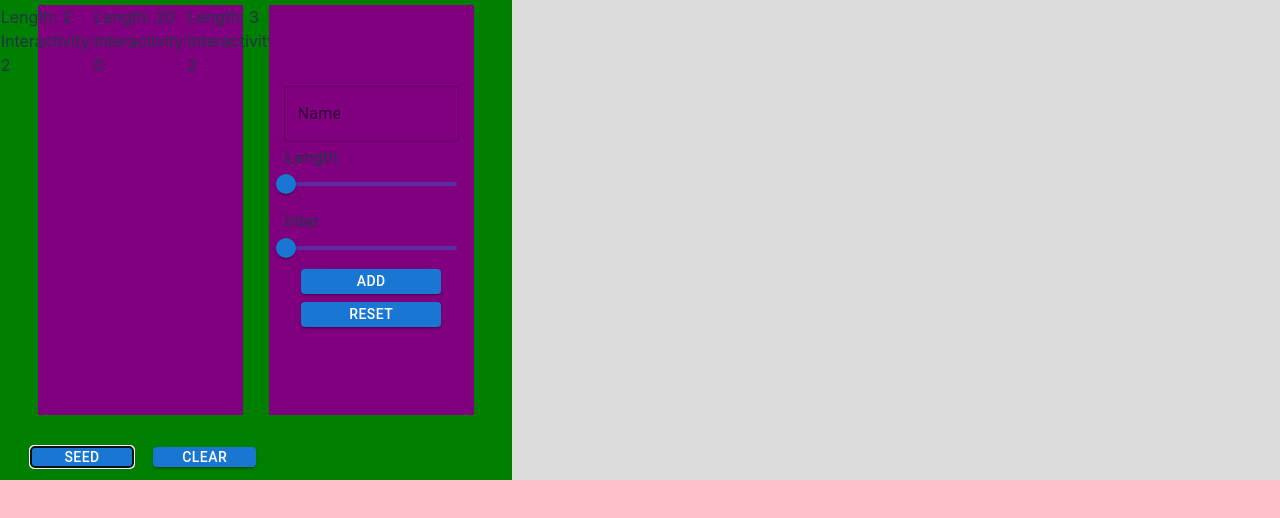
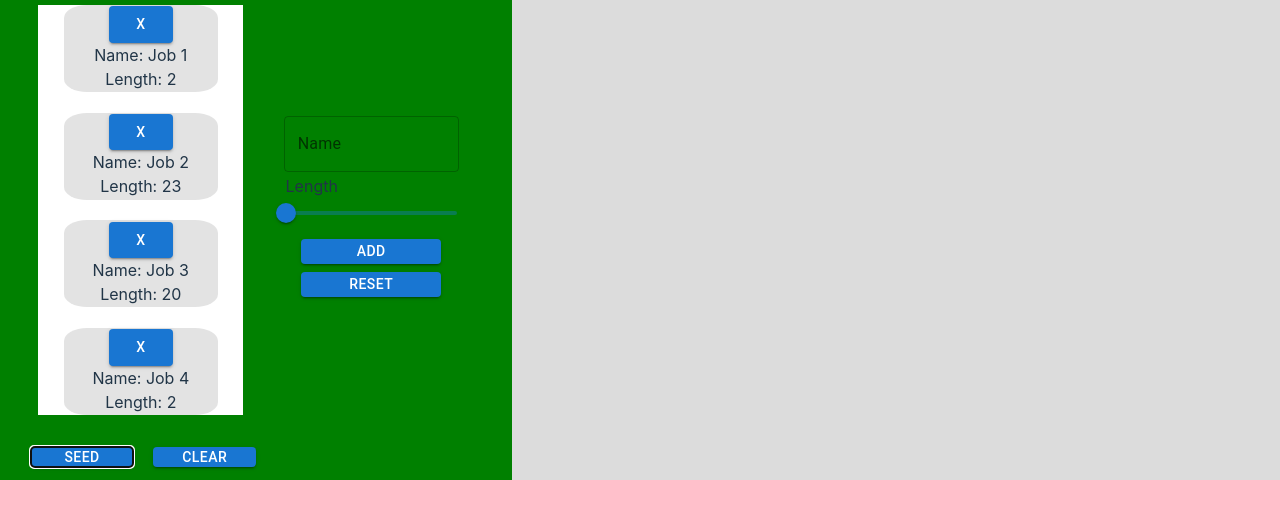
Before and after one commit to AbishurMoses/MLFQ-Visualization, a React (Vite) app: page / in a window 1280 px wide. Both pictures are taken after a click on the button "SEED". Shown: the top 518 px of the page. Built offline with nearby package versions, Linux system fonts and the light colour scheme.

Commit message:
Got job creation and deletion working. Job ids are still not working; Use useRef to persist.

```diff
--- a/src/App.css
+++ b/src/App.css
@@ -81,8 +81,19 @@ p {
 #custom-job {
   height: 100%;
   width: 40%;
-  background-color: purple;
+  /* background-color: purple; */
   display: flex;
+}
+
+#workload {
+  flex-direction: column;
+  overflow-y: auto;
+  padding: 0px 5% 0 5%;
+  gap: 5%;
+  background-color: white;
+}
+
+#custom-job {
   justify-content: center;
 }
 
@@ -121,7 +132,7 @@ p {
   align-items: center;
   gap: 20px;
   width: 50%;
-  padding-left: 6%
+  padding-left: 6%;
 }
 
 .noncustom-btns {
--- a/src/App.jsx
+++ b/src/App.jsx
@@ -1,7 +1,7 @@
 import './App.css'
+import './styles/Job.css'
 import React from 'react'
 import { useState, useEffect } from 'react'
-import QueueGraph from './components/QueueGraph'
 import Job from './components/Job'
 import Box from '@mui/material/Box';
 import TextField from '@mui/material/TextField';
@@ -9,27 +9,36 @@ import Slider from '@mui/material/Slider';
 import Stack from '@mui/material/Stack';
 import Button from '@mui/material/Button';
 
-/*	Jobs need ids
+/*
+	Names cannot be the same
+	Seeded jobs should be deleteable
+
+	Job IDs
 		- Will need to find a way to create both seeded and custom job Ids
-	Names should not be the same
-		- Should the option be restricted or left to the user
-	Job deletion
-		- Seeded jobs might need to be deleted
-			- However, this means that the user generated jobs can't be removed once added
+		in such a way that they aren't the same
+		- Use useRef to persiste state
 */
 function App() {
 	const [massJobs, setMassJobs] = useState(false)
 	const [seedBtn, setSeedBtn] = useState(false)
 	const [jobName, setJobName] = useState("")
 	const [jobLength, setJobLength] = useState(0)
-	const [jobInteractivity, setJobInteractivity] = useState(0)
 	// Pre-determined Jobs
 	const [PD, setPD] = useState([])
 	// Jobs created by the user
-	var custom_jobs = []
+	const [customJobs, setCustomJobs] = useState([])
+	// const [jobId, setJobId] = useLocalStorage('jobId', [0])
+	var jobId = 0
 
-	function getRandomInt(max) {
+	const getRandomInt = (max) => {
 		return Math.floor(Math.random() * max);
+	}
+
+	const increment = () => {
+		setJobId(prev => {
+			prev = prev + 1
+			return prev
+		})
 	}
 
 	// Custom Job
@@ -37,12 +46,17 @@ function App() {
 		if (jobName == "") {
 			alert("Add a name dommy")
 		} else {
-			custom_jobs.push({
+			setCustomJobs(prev => {
+				prev.push({
+					id: jobId,
 					name: jobName,
 					length: jobLength,
-				jobInteractivity: jobInteractivity
 				})
-			console.log(custom_jobs)
+				return prev
+			})
+			// increment()
+			jobId++
+			console.log(customJobs)
 		}
 	}
 
@@ -52,13 +66,14 @@ function App() {
 		while (i < numOfJobs) {
 			setPD(prev => {
 				prev.push({
-				id: i,
-				name: "Job " + (i + 1).toString(),
+					id: jobId,
+					name: "Job " + (jobId + 1).toString(),
 					length: getRandomInt(25),
-				interactivity: getRandomInt(3)
 				})
 				return prev
 			})
+			// increment()
+			jobId++
 			i++
 		}
 	}
@@ -66,17 +81,7 @@ function App() {
 	const resetInput = () => {
 		setJobName("")
 		setJobLength(0)
-	setJobInteractivity(0)
 	}
-
-useEffect(() => {
-	console.log('PD has been updated');
-}, [PD]);
-
-
-useEffect(() => {
-	console.log('massJobs updated to ', massJobs);
-}, [massJobs]);
 
 	const fnMassJobs = (bool) => {
 		setMassJobs(bool)
@@ -84,7 +89,7 @@ const fnMassJobs = (bool) => {
 
 	const seedJobs = () => {
 		if (seedBtn == false) {
-		addJobs(3)
+			addJobs(4)
 			console.log(PD)
 
 			setSeedBtn(true)
@@ -108,9 +113,13 @@ const handleJob = (event) => {
 		if (event.target.name == "job-length") {
 			setJobLength(event.target.value)
 		}
-	if (event.target.name == "job-interactivity") {
-		setJobInteractivity(event.target.value)
 	}
+
+	const jobDeletion = (data) => {
+		setPD(prev => {
+			prev = PD.filter(item => item.id !== data)
+			return prev
+		})
 	}
 
 	return (
@@ -122,7 +131,7 @@ return (
 							<div id="workload">
 								{massJobs && (
 									PD.map((obj, index) => {
-									return <Job key={index} value={obj} />
+										return <Job key={index} value={obj} onData={jobDeletion} />
 									})
 								)}
 							</div>
@@ -138,10 +147,6 @@ return (
 										<p>Length</p>
 										<Slider name="job-length" className="sliders" value={jobLength} onChange={handleJob} defaultValue={25} valueLabelDisplay="auto" max={50} />
 									</div>
-								<div className="input-container">
-									<p>Inter</p>
-									<Slider name="job-interactivity" className="sliders" value={jobInteractivity} onChange={handleJob} defaultValue={1} valueLabelDisplay="auto" max={2} />
-								</div>
 								</Box>
 								<Stack id="job-btn-container">
 									<Button className="custom-btns" variant="contained" onClick={addJob}>Add</Button>
@@ -156,44 +161,12 @@ return (
 					</div>
 				</div>
 				<div id="MLFQ-container">
-				{/* <QueueGraph /> */}
-				{/* <div id="controls">
-						<div className="cols" id="col1">
-							<p>Time Allotment per Queue</p>
-							<p>Time per RR slice</p>
-						</div>
-						<div className="cols" id="col2">
-							<div><input type="number" className="control-inp" id="allotment" min="1" max="10" step="1" value="3" />ms</div>
-							<div><input type="number" className="control-inp" id="rr-slice" min="1" max="10" step="1" value="3" />ms</div>
-						</div>
-						<div className="cols" id="col3">
-							<div>Queues: <input type="number" className="control-inp" id="queues" min="1" max="10" step="1" value="3" />ms</div>
-							<div>Time for Priority Boost: <input type="number" className="control-inp" id="boost" min="1" max="10" step="1" value="3" />ms</div>
-						</div>
-					</div> */}
+
 				</div>
 			</div>
 			<div id="bottom">
 				<div id="table-container">
-				{/* <div className="table-cols" id="pid-table">
-						<p>Process Table</p>
-						<div><h1>Graph!</h1></div>
-					</div>
-					<div className="table-cols" id="stats">
-						<p>Stats</p>
-						<div>
-							<ul>
-								<li>Average response time:</li>
-								<li>Average turnaround time:</li>
-								<li>Average job time:</li>
-								<li>Time in Context Switch:</li>
-							</ul>
-						</div>
-					</div>
-					<div className="table-cols" id="time">
-						<p>Time Usage</p>
-						<div><h1>Graph!</h1></div>
-					</div> */}
+
 				</div>
 			</div>
 		</div >
--- a/src/components/Job.jsx
+++ b/src/components/Job.jsx
@@ -1,16 +1,26 @@
+// import { useState, useEffect } from 'react'
+import Button from '@mui/material/Button';
+
 const Job = (props) => {
-    const interactivity_values = {
-        0: 'Low',
-        1: 'Med',
-        2: 'High'
+    const { value, onData} = props
+    // const [deletionId, setDeletionId] = useState(0)
+
+    const jobIdBtn = () => {
+        const value = props.value.id
+        console.log(value)
+        // setDeletionId(value)
+        onData(value)
     }
 
-    console.log(props.id)
+    // useEffect(() => {
+    //     console.log("DeletionId as been update to ", deletionId)
+    // }, [deletionId])
 
     return (
         <div className="job">
+            <Button className="delete-btns" variant="contained" onClick={jobIdBtn}>X</Button>
+            <p>Name: {props.value.name}</p>
             <p>Length: {props.value.length}</p>
-            <p>Interactivity: {props.value.interactivity}</p>
         </div>
     )
 }
--- /dev/null
+++ b/src/styles/Job.css
@@ -0,0 +1,10 @@
+.job {
+    width: 100%;
+    height: 50%;
+    display: flex;
+    flex-direction: column;
+    justify-content: center;
+    align-items: center;
+    background-color: #E3E3E3;
+    border-radius: 15%;
+}
```
Also changed, not shown: 1 other file (tests, documents, lock files or other folders). Lines whose indentation alone changed are shown as unchanged.
